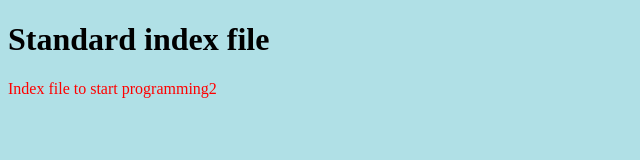
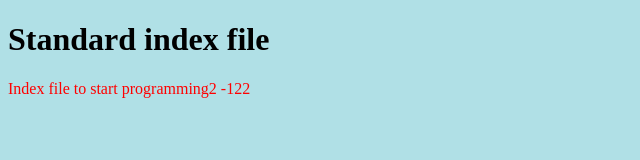
Before and after one commit to techan-eng/Test3, a plain HTML site: page index.html in a window 1280 px wide. Shown: the full height of the page, 0-640 px from the left. Drawn offline with Linux system fonts and the light colour scheme.

Commit message:
Update index.html

```diff
--- a/index.html
+++ b/index.html
@@ -12,7 +12,7 @@
 
     <body>
         <h1>Standard index file</h1>
-        <p>Index file to start programming2</p>
+        <p>Index file to start programming2 -122</p>
     </body>
 
     <body></body>
```
